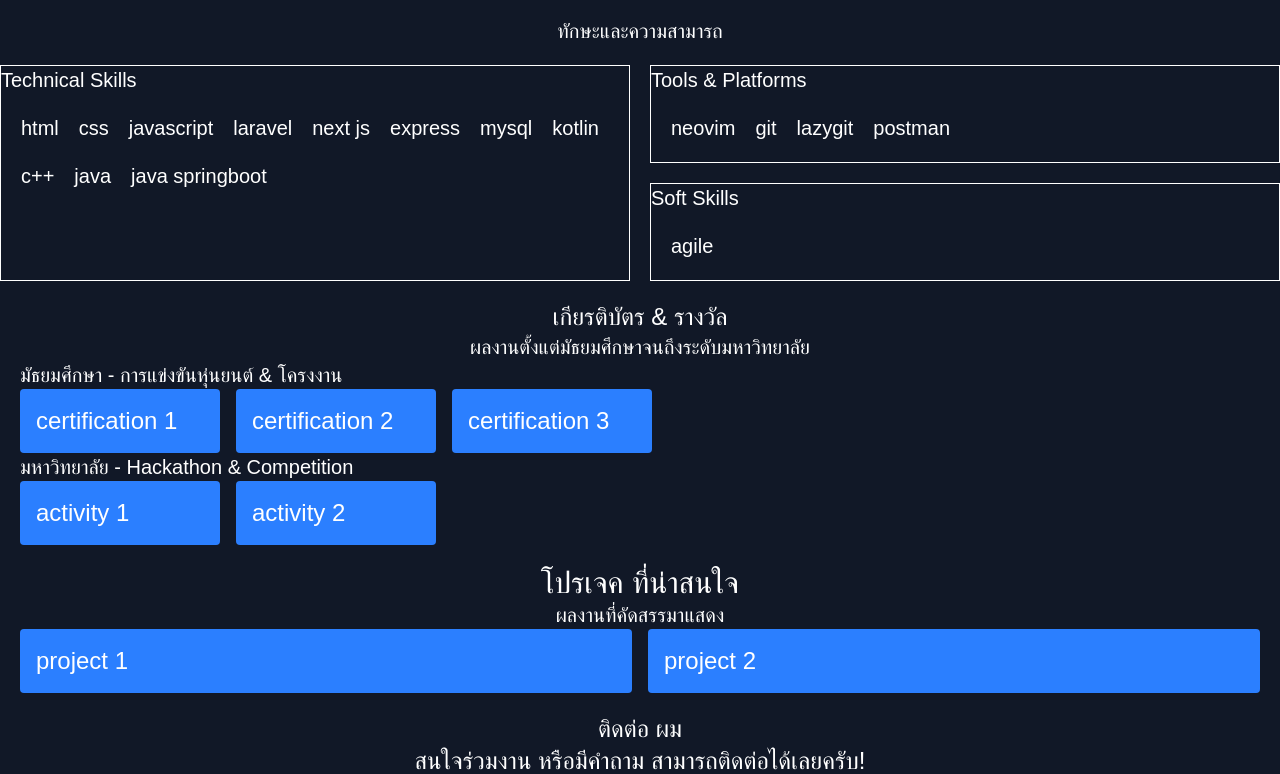
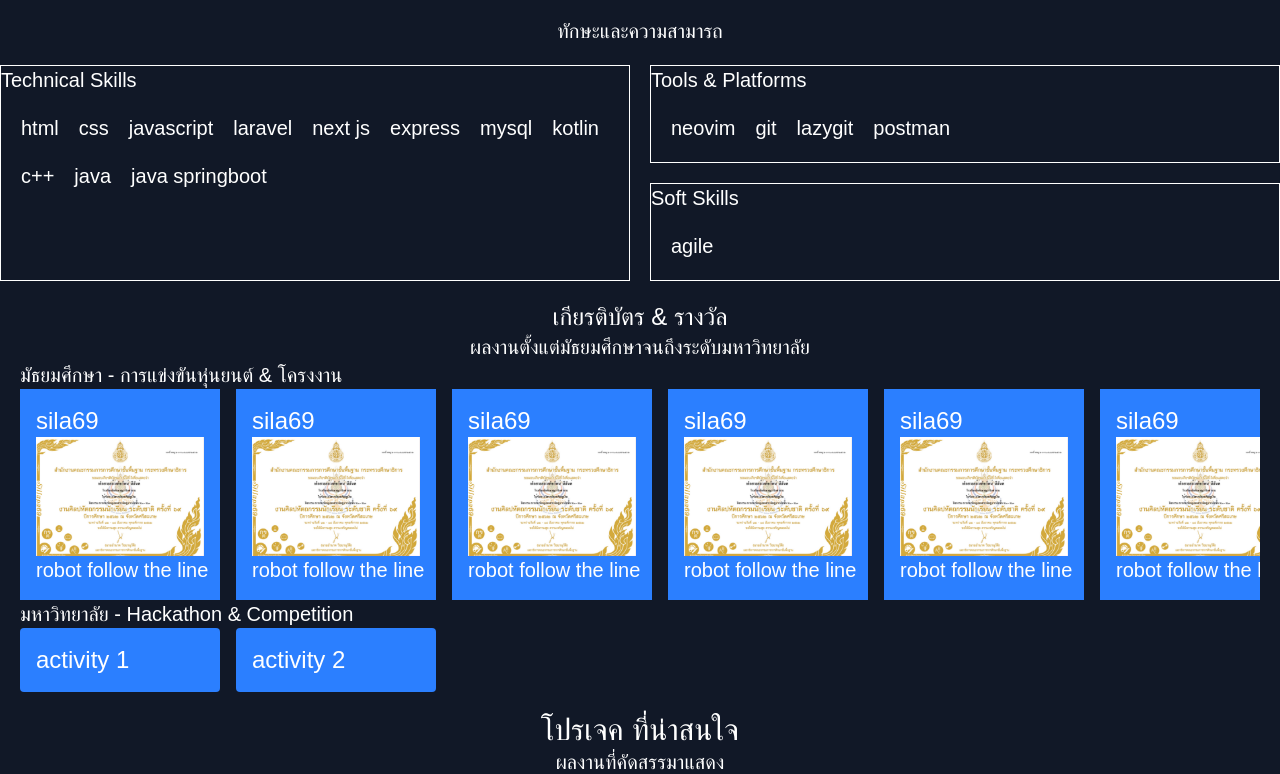
Before and after one commit to JengCharat/portfolio_website, a Next.js app in the folder portfolio_website/: page / in a window 1280 px wide. Shown: the part 463-1237 px from the top of the page. Built offline with nearby package versions, Linux system fonts and the light colour scheme.

Commit message:
certification 1 silapa69

```diff
--- a/portfolio_website/app/page.tsx
+++ b/portfolio_website/app/page.tsx
@@ -36,9 +36,14 @@ type SoftSkillItem = {
 export default function Home(){
 
     const mathayom_certification:CertificateItem[] = [
-      { name: 'certification 1', detail:'string',img:'123'},
-      { name: 'certification 2', detail:'string',img:'123'},
-      { name: 'certification 3', detail:'string',img:'123'},
+      { name: 'sila69', detail:'robot follow the line ',img:'/images/certification/silapa69.png'},
+      { name: 'sila69', detail:'robot follow the line ',img:'/images/certification/silapa69.png'},
+      { name: 'sila69', detail:'robot follow the line ',img:'/images/certification/silapa69.png'},
+      { name: 'sila69', detail:'robot follow the line ',img:'/images/certification/silapa69.png'},
+      { name: 'sila69', detail:'robot follow the line ',img:'/images/certification/silapa69.png'},
+      { name: 'sila69', detail:'robot follow the line ',img:'/images/certification/silapa69.png'},
+      { name: 'sila69', detail:'robot follow the line ',img:'/images/certification/silapa69.png'},
+      { name: 'sila69', detail:'robot follow the line ',img:'/images/certification/silapa69.png'},
     ]
     const college_activity:CollegeActivityItem[] = [
         {name:'activity 1',detail:'hackathon',img:'123'},
@@ -175,8 +180,20 @@ export default function Home(){
                     <h1 className="text-white text-xl">มัธยมศึกษา - การแข่งขันหุ่นยนต์ & โครงงาน</h1>
                     <div className="flex gap-4 overflow-x-auto whitespace-nowrap">
                             {mathayom_certification.map((item,index)=>(
-                               <div key={index} className="min-w-[200px] bg-blue-500 text-white p-4 rounded">
+                               <div key={index} className="min-w-[200px] bg-blue-500 text-white p-4">
                                     <h1 className="text-2xl text-white">{item.name}</h1>
+                                    <div>
+                                         <Image className="relative md:w-100"
+                                              src={item.img}
+                                              alt={item.name}
+                                              width={200}
+                                              height={200}
+                                        />
+                                    </div>
+                                    <div>
+                                        <h1 className="text-xl text-white">{item.detail}</h1>
+                                    </div>
+
                                </div>
                             ))}
                     </div>
```
Also changed, not shown: portfolio_website/public/images/certification/silapa69.png (added).
